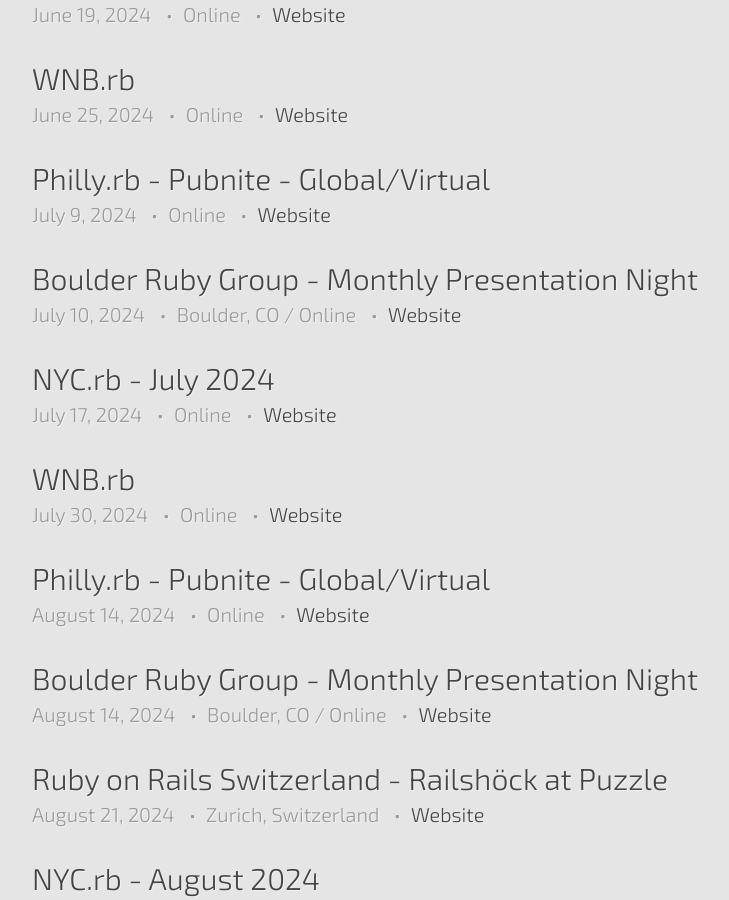
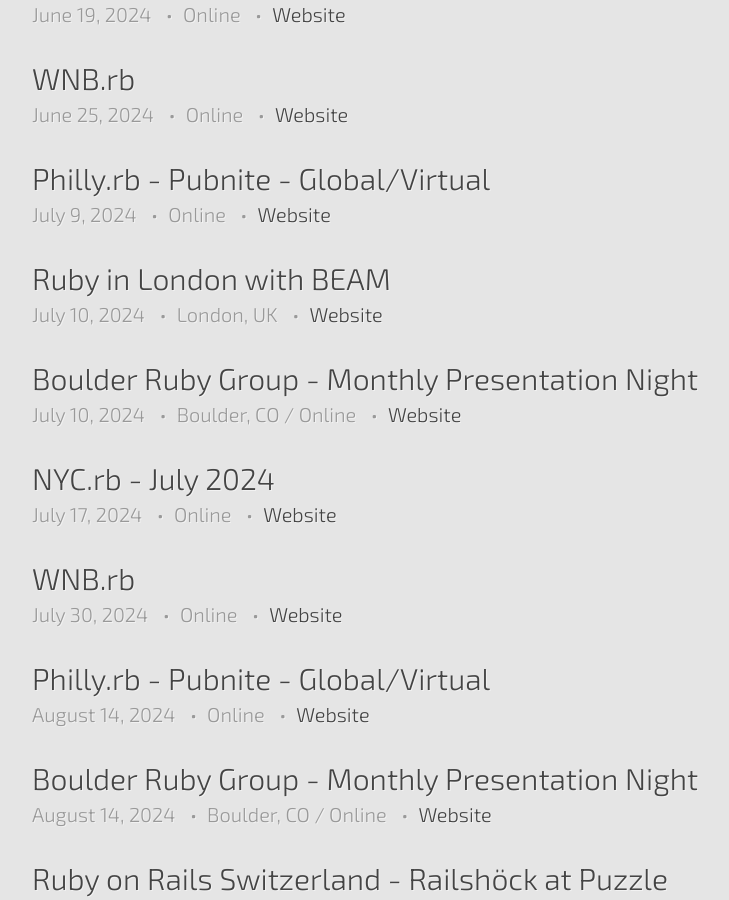
Before and after one commit to ruby-conferences/ruby-conferences.github.io, a Jekyll site: the page built from meetups/index.html, in a window 1280 px wide and 900 px high, scrolled down 2340 px. Shown: the whole window, without its empty margins (208-937 px from the left). Built offline with Jekyll 4.4.1, drawn with Linux system fonts in a browser that asks for light colours.

Commit message:
Add Ruby in London July event (#619)

```diff
--- a/_data/meetups.yml
+++ b/_data/meetups.yml
@@ -474,6 +474,13 @@
   end_time: 22:00:00 EDT
   url: https://www.meetup.com/phillyrb/events/nnlgbtygckbmb
 
+- name: Ruby in London with BEAM
+  location: London, UK
+  date: 2024-07-10
+  start_time: 17:30:00 BST
+  end_time: 20:30:00 BST
+  url: https://www.meetup.com/ruby-in-london/events/300777187
+
 - name: Boulder Ruby Group - Monthly Presentation Night
   location: Boulder, CO / Online
   date: 2024-07-10
```
